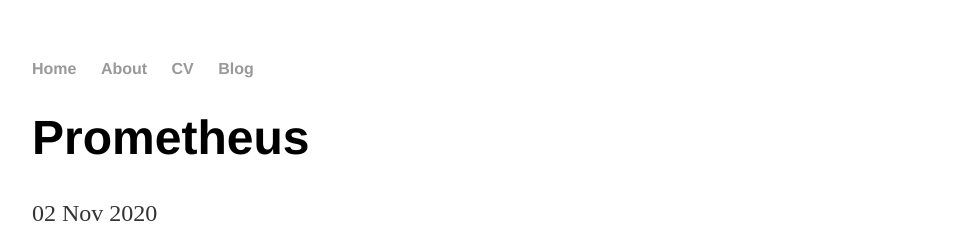
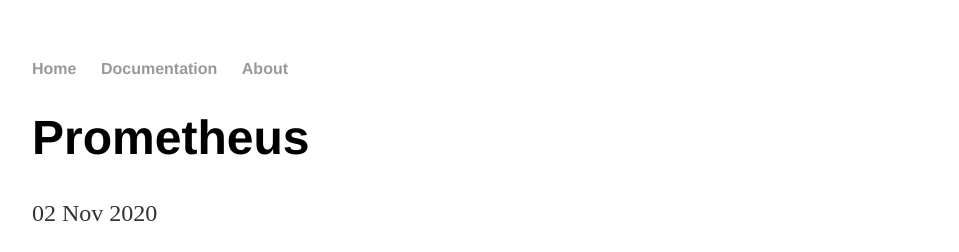
Before and after one commit to smcpk8s/smcpk8s.github.io, a Jekyll site: the page built from _posts/2020-11-02-prometheus.md, in a window 1280 px wide. Shown: the top 252 px of the page, without its empty margins (160-1119 px from the left). Built offline with Jekyll 4.4.1, drawn with Linux system fonts in a browser that asks for light colours.

Commit message:
Update default.html

```diff
--- a/_layouts/default.html
+++ b/_layouts/default.html
@@ -9,9 +9,9 @@
 			<nav>
 	    		<ul>
 	        		<li><a href="/">Home</a></li>
+				<li><a href="/documentation">Documentation</a></li>
 		        	<li><a href="/about">About</a></li>
-	        		<li><a href="/cv">CV</a></li>
-	        		<li><a href="/blog">Blog</a></li>
+
 	    		</ul>
 			</nav>
 			<div class="container">
```
